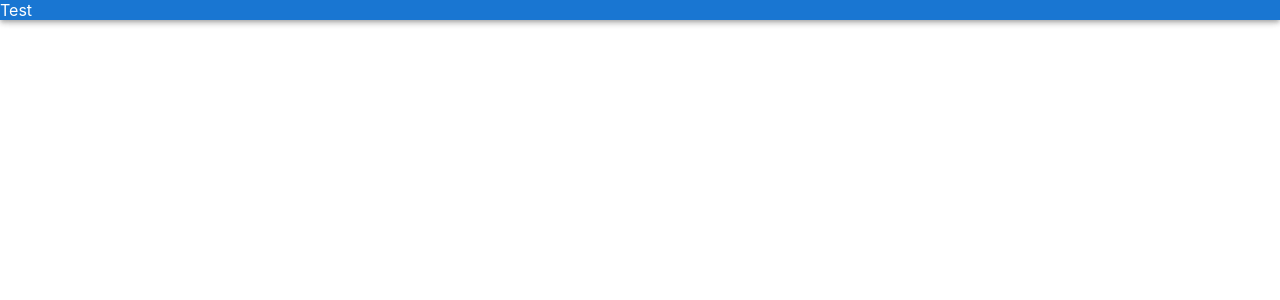
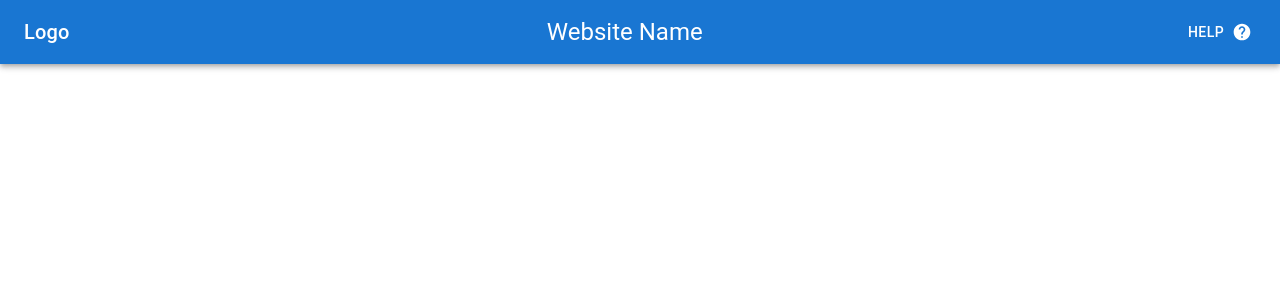
Before and after one commit to cs261-2022-group22/reactjs-frontend, a Next.js app: page / in a window 1280 px wide. Shown: the top 300 px of the page. Built offline with nearby package versions, Linux system fonts and the light colour scheme.

Commit message:
basic navbar complete

```diff
--- a/components/NavBar.tsx
+++ b/components/NavBar.tsx
@@ -1,11 +1,23 @@
-import { AppBar } from "@mui/material";
+import { AppBar, Box, Button, Toolbar, Typography } from "@mui/material";
+import Link from "next/link";
+import HelpIcon from "@mui/icons-material/Help";
 
 function NavBar() {
-	return (
-		<AppBar>
-			Test
-		</AppBar>
-	)
+    return (
+        <AppBar position="static">
+			<Box sx={{ flexGrow: 1 }}>
+				<Toolbar>
+					<Typography variant="h6">Logo</Typography>
+					<Typography sx={{ flexGrow: 1, textAlign: "center" }} variant="h5">
+						Website Name
+					</Typography>
+					<Link href="/tutorial">
+						<Button color="inherit" endIcon={<HelpIcon/>}>Help</Button>
+					</Link>
+				</Toolbar>
+			</Box>
+        </AppBar>
+    );
 }
 
-export default NavBar
+export default NavBar;
--- a/package.json
+++ b/package.json
@@ -13,6 +13,7 @@
         "@emotion/styled": "^11.6.0",
         "@grpc/grpc-js": "^1.5.4",
         "@grpc/proto-loader": "^0.6.9",
+        "@mui/icons-material": "^5.4.1",
         "@mui/material": "^5.4.1",
         "next": "^12.0.10",
         "next-auth": "^4.1.2",
```
Also changed, not shown: pages/tutorial.tsx (added, +9 -0 lines), 1 other file (tests, documents, lock files or other folders).
